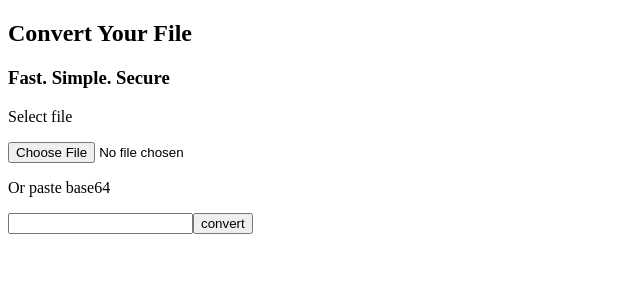
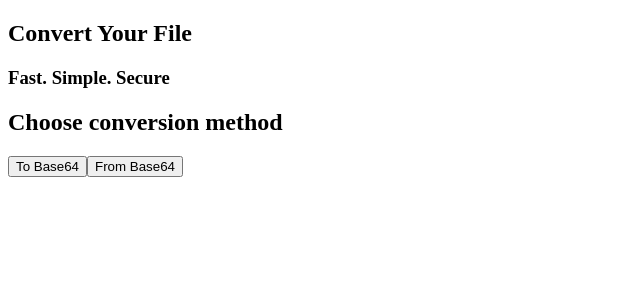
Before and after one commit to happsie/convrtify, a React (Vite) app in the folder ui/: page / in a window 1280 px wide. Shown: the top 300 px of the page, without its empty margins (0-640 px from the left). Built offline with nearby package versions, Linux system fonts and the light colour scheme.

Commit message:
re-write attacher and download section

```diff
--- a/ui/src/models/FileFormat.ts
+++ b/ui/src/models/FileFormat.ts
@@ -1,3 +1,9 @@
+export enum ConversionMode {
+    From = 'from',
+    To = 'to',
+    None = 'none'
+}
+
 export type ExportOptions = {
     mime: string;
     name: string;
--- /dev/null
+++ b/ui/src/reducers/EncodeReducer.ts
@@ -0,0 +1,63 @@
+import { createSlice, PayloadAction } from "@reduxjs/toolkit";
+
+export enum Mime {
+    PDF = 'application/pdf',
+    PNG = 'image/png',
+    XML = 'application/xml'
+}
+
+export enum Status {
+    Idle = 'Idle',
+    Loading = 'Loading',
+    Success = 'Success',
+    Error = 'Error'
+}
+
+export type File = {
+    file: any;
+    mime: Mime;
+}
+
+type EncodeState = {
+    text?: string;
+    file?: File;
+    status: Status;
+    encoded?: string;
+}
+
+const initialState: EncodeState = {
+    status: Status.Idle
+}
+
+const encodeSlice = createSlice({
+    name: 'file',
+    initialState,
+    reducers: {
+        attachFile: (state, action: PayloadAction<File>) => {
+            state.file = action.payload;
+        },
+        attachText: (state, action: PayloadAction<string>) => {
+            state.text = action.payload;
+        },
+        updateEncodeStatus: (state, action: PayloadAction<Status>) => {
+            state.status = action.payload;
+        },
+        setEncodedResponse: (state, action: PayloadAction<string>) => {
+            state.encoded = action.payload;
+            state.status = Status.Success;
+        },
+        reset: (state) => {
+            state = {
+                status: Status.Idle,
+                text: undefined,
+                file: undefined,
+                encoded: undefined,
+
+            };
+        },
+    }
+});
+
+export const { attachFile, attachText, updateEncodeStatus, setEncodedResponse, reset } = encodeSlice.actions;
+
+export default encodeSlice.reducer;
--- a/ui/src/requests/convert.ts
+++ b/ui/src/requests/convert.ts
@@ -1,7 +1,27 @@
 import { ExportOptions, ExportType } from "../models/FileFormat"
+import { setEncodedResponse, Status, updateEncodeStatus } from "../reducers/EncodeReducer";
 import { setExportResult } from "../reducers/FileReducer";
 import HttpClient from "./http"
 
+type EncodeResponse = {
+    encoded: string;
+}
+
+export const encode = (text: string) => {
+    return async (dispatch: any) => {
+        dispatch(updateEncodeStatus(Status.Loading));
+        try {
+            const res = await HttpClient.post<EncodeResponse>('/api/convrtify/encode-v1', {
+                text: text
+            });
+            dispatch(setEncodedResponse(res.data.encoded))
+        } catch (error) {
+            dispatch(updateEncodeStatus(Status.Error));
+        }
+    }
+}
+
+/*
 export const decodeBase64 = (base64: string, exportOptions: ExportOptions) => {
     return async (dispatch: any) => {
         dispatch(setExportResult({
@@ -52,3 +72,4 @@ export const convertFile = (file: any, exportOptions: ExportOptions) => {
         }
     }
 };
+*/
--- a/ui/src/store.ts
+++ b/ui/src/store.ts
@@ -1,4 +1,5 @@
 import { configureStore } from "@reduxjs/toolkit";
+import encodeSlice from "./reducers/EncodeReducer";
 import fileSlice from "./reducers/FileReducer";
 
 const store = configureStore({
@@ -9,7 +10,8 @@ const store = configureStore({
             }
         }),
     reducer: {
-        file: fileSlice
+        file: fileSlice,
+        encode: encodeSlice
     }
 })
 
--- a/ui/src/views/Download.tsx
+++ b/ui/src/views/Download.tsx
@@ -2,11 +2,36 @@ import React, { useEffect, useState } from "react";
 import { useDispatch, useSelector } from "react-redux"
 import { useNavigate } from "react-router-dom";
 import { toast, ToastContainer } from "react-toastify";
-import { ExportResult, ExportType } from "../models/FileFormat";
-import { convertFile, decodeBase64 } from "../requests/convert";
+import { File } from "../reducers/EncodeReducer";
+import { encode } from "../requests/convert";
 import { RootState } from "../store";
 
 export const DownloadView = () => {
+    const dispatch: any = useDispatch();
+    const encoded: string | undefined = useSelector((state: RootState) => state.encode.encoded);
+    const text: string | undefined  = useSelector((state: RootState) => state.encode.text);
+
+    useEffect(() => {
+        if (text) {
+            dispatch(encode(text));
+        }
+    }, []);
+
+    const EncodedContent = () => (
+        <section>
+            <article>
+                <p>Congrats! Your text/file has been encoded to base64</p>
+                <div>
+                    {encoded}
+                </div>
+            </article>
+        </section>
+    );
+
+    return (
+        <EncodedContent />
+    )
+    /*
     const navigate = useNavigate();
     const dispatch = useDispatch();
     const [render, setRender] = useState('');
@@ -54,4 +79,5 @@ export const DownloadView = () => {
             <ToastContainer />
         </React.Fragment>
     )
+    */
 }
--- a/ui/src/views/FileAttacher.tsx
+++ b/ui/src/views/FileAttacher.tsx
@@ -1,45 +1,71 @@
-import { useState } from "react";
-import { useDispatch } from "react-redux";
+import React, { useState } from "react";
+import { useDispatch, useSelector } from "react-redux";
 import { useNavigate } from "react-router-dom";
 import { toast } from "react-toastify";
-import { ALLOWED_TYPES } from "../models/FileFormat";
-import { attachBase64, attachFile } from "../reducers/FileReducer";
+import { ConversionMode } from "../models/FileFormat";
+import { attachFile, attachText, Mime } from "../reducers/EncodeReducer";
+import { RootState } from "../store";
 
 export const FileAttacherView = () => {
     const dispatch = useDispatch();
     const navigate = useNavigate();
-    const [base64, setBase64] = useState('');
+    const [mode, setMode] = useState<ConversionMode>(ConversionMode.None);
 
-    const onChange = (e: any) => {
-        e.preventDefault();
-        if (!e.target.files || e.target.files.length === 0) {
-            e.target.value = null;
+    const onFileAttached = (e: React.ChangeEvent<HTMLInputElement>) => {
+        if (!e.target.files) {
             return;
         }
-        const file = e.target.files[0];
-        const allowedMimes = ALLOWED_TYPES.map(type => type.mime);
-        if (!allowedMimes.includes(file.type)) {
-            e.target.value = null;
+        const file: File = e.target.files[0];
+        if (!file) {
             return;
         }
-        dispatch(attachFile(file));
-        toast('File connected successfully', { type: 'info' });
-        navigate('/info');
-    }
-
-    const onChangeText = (e: any) => {
-        e.preventDefault();
-        setBase64(e.target.value);
+        dispatch(attachFile({
+            file: file,
+            mime: file.type as Mime
+        }));
     };
 
-    const go = () => {
-        if (!base64) {
-            toast('Could not get base64 value', { type: 'error' });
+    const onTextAttached = (e: React.ChangeEvent<HTMLTextAreaElement>) => {
+        if (!e.target.value) {
+            return;
         }
-        dispatch(attachBase64(base64));
-        toast('Base64 attached successfully!', { type: 'info' });
-        navigate('/info');
-    }
+        dispatch(attachText(e.target.value));
+    };
+
+    const onNext = (mode: ConversionMode) => {
+        if (mode === ConversionMode.To) {
+            navigate('/download');
+            return;
+        }
+    };
+
+    const ModeSelection = () => (
+        <React.Fragment>
+            <h2>Choose conversion method</h2>
+            <button onClick={() => setMode(ConversionMode.To)}>To Base64</button>
+            <button onClick={() => setMode(ConversionMode.From)}>From Base64</button>
+        </React.Fragment>
+    );
+
+    const Encode = () => (
+        <article>
+            <div>
+                <input type="file" accept=".pdf,.png,.xml" onChange={onFileAttached}/>
+                <textarea name="base64" cols={30} rows={10} onChange={onTextAttached} />
+            </div>
+            <aside>
+                <p>Attach a file or paste your text you'd like to encode</p>
+                <em>Supported file formats are pdf, jpg and xml</em>
+            </aside>
+            <button onClick={() => onNext(ConversionMode.To)}>Encode</button>
+        </article>
+    );
+
+    const Decode = () => (
+        <React.Fragment>
+
+        </React.Fragment>
+    );
 
     return (
         <section about="file-upload">
@@ -47,11 +73,8 @@ export const FileAttacherView = () => {
                 <h1>Convert Your File</h1>
                 <h3>Fast. Simple. Secure</h3>
             </header>
-            <p>Select file</p>
-            <input type="file" onChange={onChange} />
-            <p>Or paste base64</p>
-            <input type="text" onChange={onChangeText} />
-            <button onClick={go}>convert</button>
+            <ModeSelection />
+            { mode === ConversionMode.To ? <Encode /> : <Decode /> }
         </section>
-    )
+    );
 }
```
Also changed, not shown: 2 other files (tests, documents, lock files or other folders).
